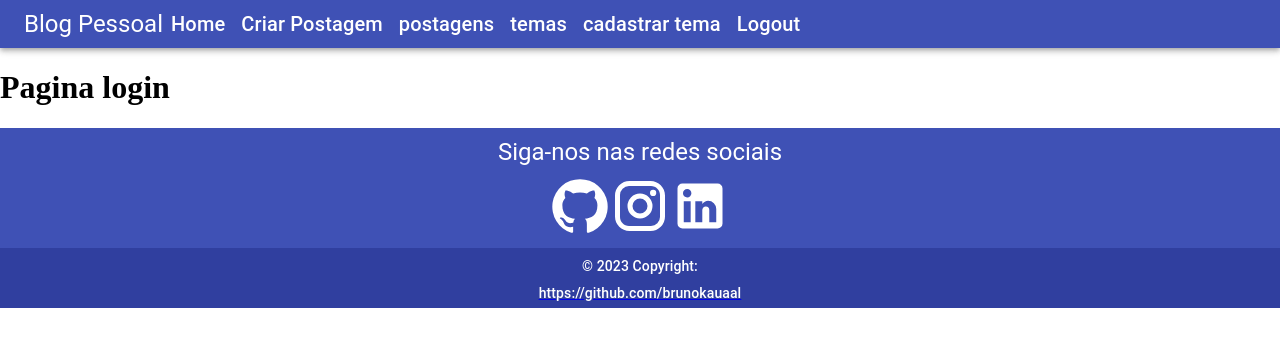
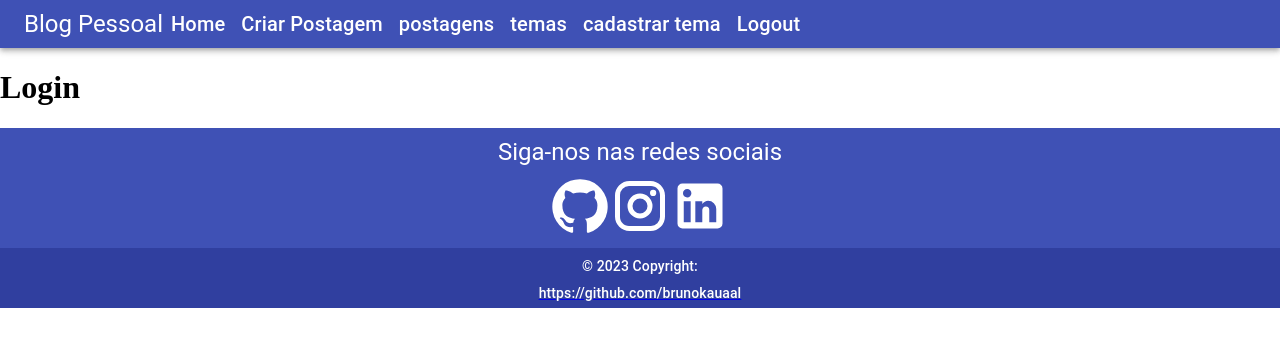
Before and after one commit to brunokauaal/React_Blog_Pessoal, a React (Vite) app: page /login in a window 1280 px wide. Shown: the top 346 px of the page. Built offline with nearby package versions, Linux system fonts and the light colour scheme.

Commit message:
Login problema na validaçao na plataforma

```diff
--- a/src/paginas/login/Login.tsx
+++ b/src/paginas/login/Login.tsx
@@ -1,5 +1,3 @@
-
-
 function Login(){
 
 
@@ -7,7 +5,7 @@ function Login(){
 
         <>
 
-            <h1>Pagina login</h1>
+            <h1>Login</h1>
 
         </>
 
```
